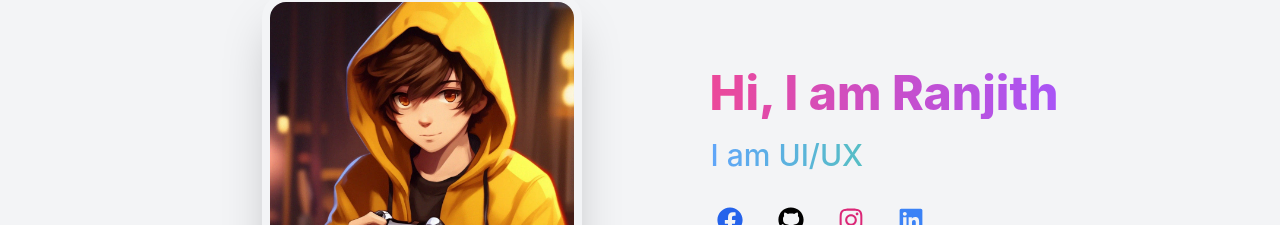
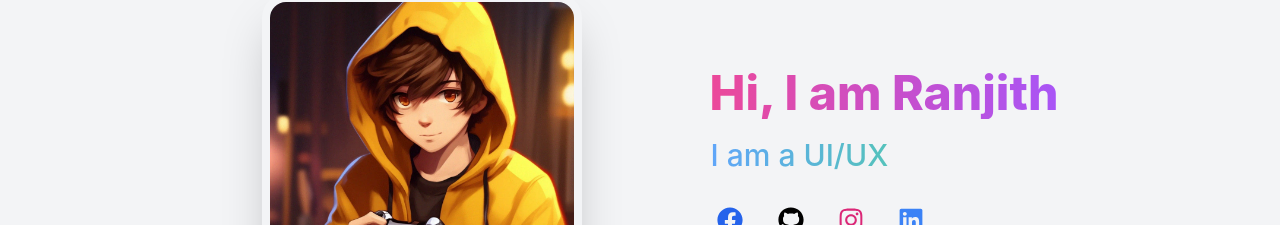
Before and after one commit to ranjiths-17904/React, a React (Vite) app in the folder sample/: page /Profile in a window 1280 px wide. Shown: the part 166-391 px from the top of the page. Built offline with nearby package versions, Linux system fonts and the light colour scheme.

Commit message:
Update Profile.jsx

```diff
--- a/sample/src/pages/Profile.jsx
+++ b/sample/src/pages/Profile.jsx
@@ -68,7 +68,7 @@ const Profile = () => {
                 </h2>
 
                 <div className="text-xl lg:text-3xl font-medium text-transparent bg-clip-text bg-gradient-to-r from-blue-400 to-green-400 mt-2 lg:mt-4">
-                    I am {titles[currentTitleIndex].slice(0, titleIndex)}
+                    I am a {titles[currentTitleIndex].slice(0, titleIndex)}
                 </div>
 
                 {/* Social Media Icons */}
```
